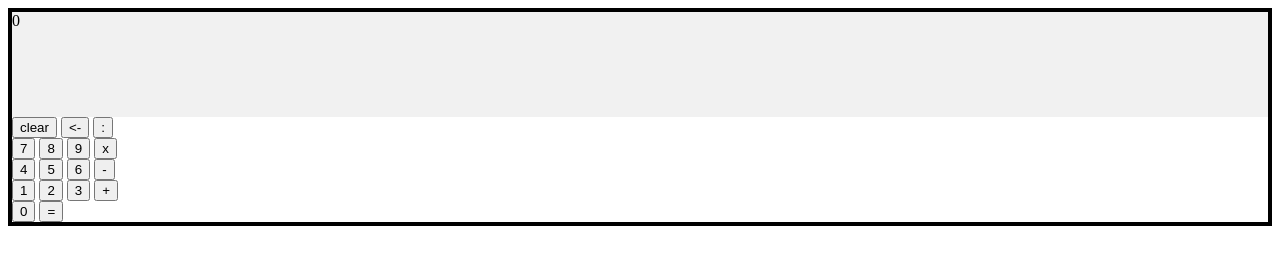
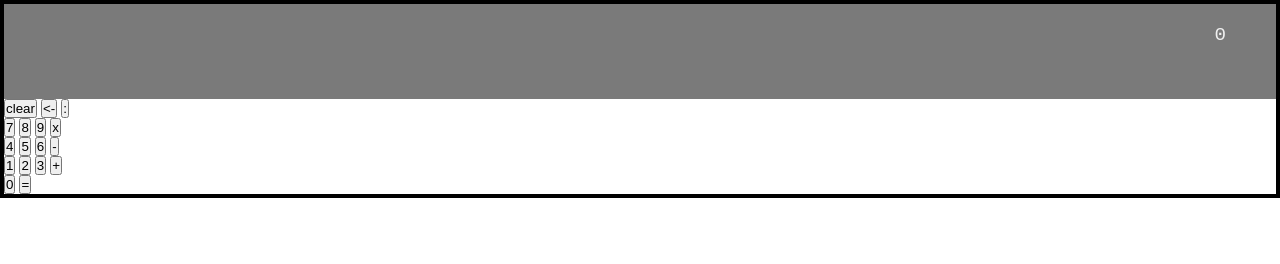
Before and after one commit to anak-ut/frontendmasters-introWebDeV3, a plain HTML site: page brianholt-answer-calc/index.html in a window 1280 px wide. Drawn offline with Linux system fonts and the light colour scheme.

Commit message:
styling di sisi display calc

```diff
--- a/brianholt-answer-calc/style.css
+++ b/brianholt-answer-calc/style.css
@@ -1,3 +1,10 @@
+* {
+    box-sizing: border-box;
+    padding: 0;
+    margin: 0;
+}
+/*css reset*/
+
 .calc {
     display: grid;
     grid-template-rows: 1fr 1fr;
@@ -5,6 +12,11 @@
 }
 
 .screen {
-    background-color: rgb(241, 241, 241);
+    color: #efefef;
+    background-color: rgba(0, 0, 0, 0.52);
+    font-size: 1.2rem;
+    font-family: monospace;
+    text-align: right;
+    padding:20px 50px;
 
 }
```
